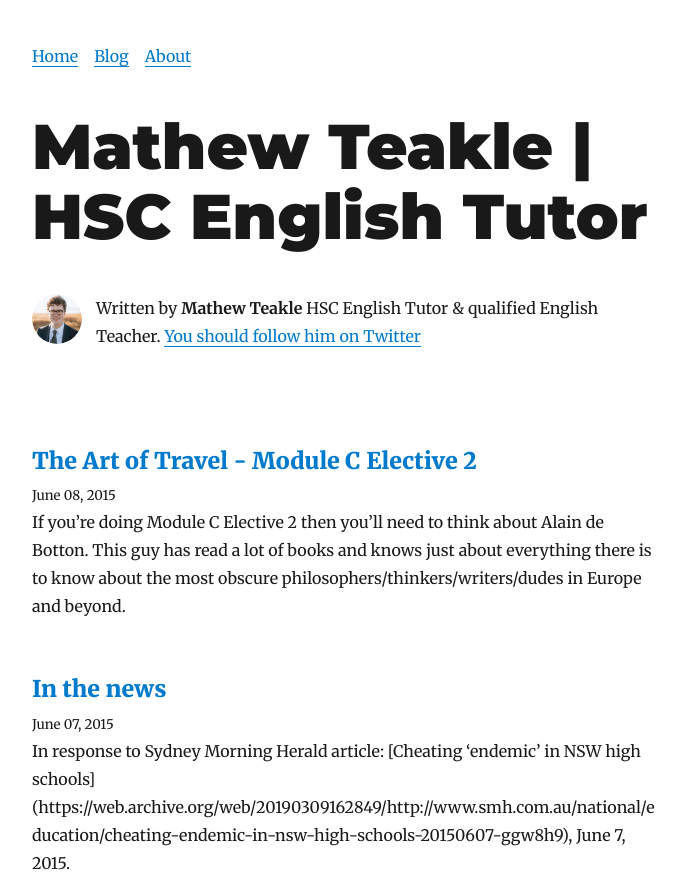
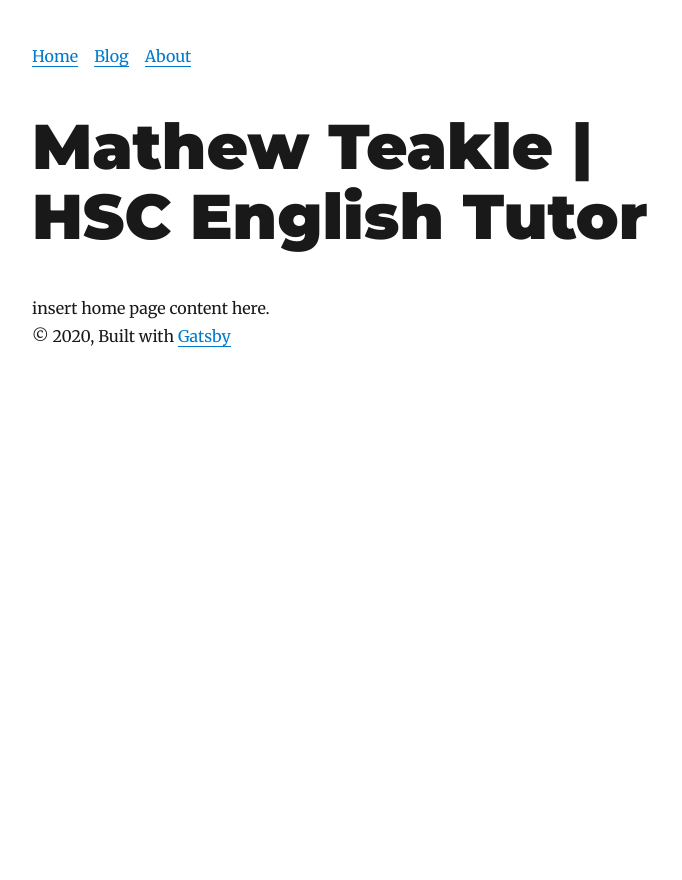
Before and after one commit to debbieteakle/teakle-netlify, a Gatsby site: page / in a window 1280 px wide. Shown: the top 880 px of the page, without its empty margins (293-975 px from the left). After the commit the page ends 800 px from the top, so only its background shows below. Built offline with nearby package versions, Linux system fonts and the light colour scheme; Gatsby itself is replaced by a stand-in of ours; some packages are replaced by stand-ins of ours.

Commit message:
deleted blogroll from homepage

```diff
--- a/src/pages/index.js
+++ b/src/pages/index.js
@@ -1,50 +1,20 @@
 import React from "react"
-import { Link, graphql } from "gatsby"
 
-import Bio from "../components/bio"
 import Layout from "../components/layout"
 import SEO from "../components/seo"
-import { rhythm } from "../utils/typography"
 
-const BlogIndex = ({ data, location }) => {
+const HomePage = ({ data, location }) => {
   const siteTitle = data.site.siteMetadata.title
-  const posts = data.allMarkdownRemark.edges
 
   return (
     <Layout location={location} title={siteTitle}>
-      <SEO title="All posts" />
-      <Bio />
-      {posts.map(({ node }) => {
-        const title = node.frontmatter.title || node.fields.slug
-        return (
-          <article key={node.fields.slug}>
-            <header>
-              <h3
-                style={{
-                  marginBottom: rhythm(1 / 4),
-                }}
-              >
-                <Link style={{ boxShadow: `none` }} to={node.fields.slug}>
-                  {title}
-                </Link>
-              </h3>
-              <small>{node.frontmatter.date}</small>
-            </header>
-            <section>
-              <p
-                dangerouslySetInnerHTML={{
-                  __html: node.frontmatter.description || node.excerpt,
-                }}
-              />
-            </section>
-          </article>
-        )
-      })}
+      <SEO title="Mathew Teakle | HSC English Tutor" />
+      <div>insert home page content here.</div>
     </Layout>
   )
 }
 
-export default BlogIndex
+export default HomePage
 
 export const pageQuery = graphql`
   query {
@@ -53,20 +23,6 @@ export const pageQuery = graphql`
         title
       }
     }
-    allMarkdownRemark(sort: { fields: [frontmatter___date], order: DESC }) {
-      edges {
-        node {
-          excerpt
-          fields {
-            slug
-          }
-          frontmatter {
-            date(formatString: "MMMM DD, YYYY")
-            title
-            description
-          }
-        }
-      }
-    }
+
   }
 `
```
